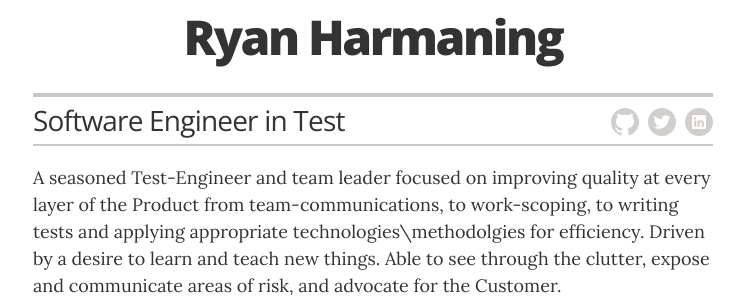
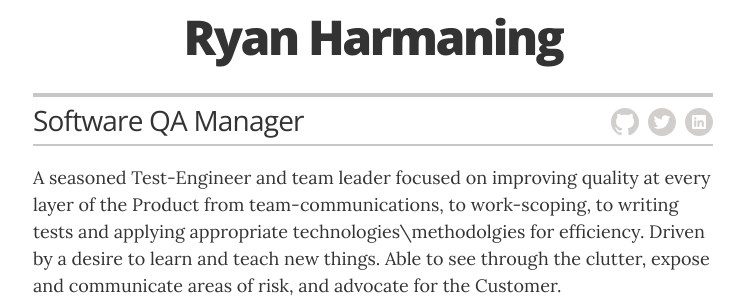
Before and after one commit to rharmaning/rharmaning.github.io, a Jekyll site: the page built from index.html, in a window 1280 px wide and 900 px high. Shown: the part 135-435 px from the top of the window, without its empty margins (267-1011 px from the left). Built offline with Jekyll 4.4.1, drawn with Linux system fonts in a browser that asks for light colours.

Commit message:
title update

```diff
--- a/_config.yml
+++ b/_config.yml
@@ -11,7 +11,7 @@ sass:
 # Resume settings
 resume_avatar:                  "true"
 resume_name:                    "Ryan Harmaning"
-resume_title:                   "Software Engineer in Test"
+resume_title:                   "Software QA Manager"
 resume_contact_email:           "ryan.harmaning@gmail.com"
 
 # use "yes" to display the email contact button,
```
